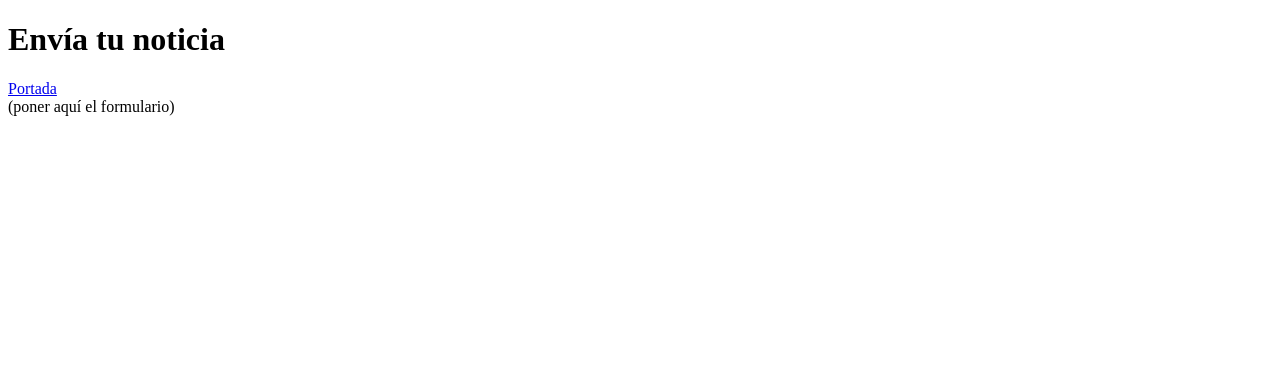
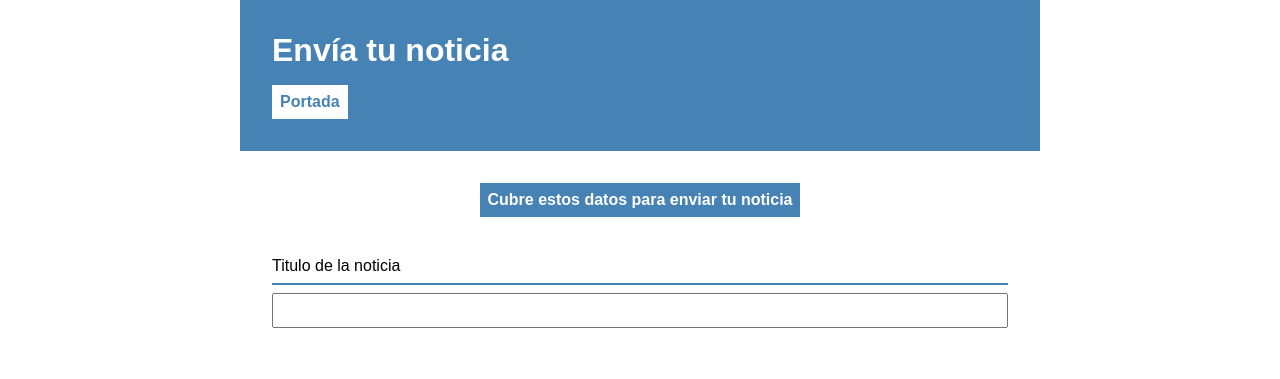
Before and after one commit to priobbas1/grupos12CO, a plain HTML site: page formulario.html in a window 1280 px wide. Drawn offline with Linux system fonts and the light colour scheme.

Commit message:
segundo version corregida

```diff
--- a/formulario.html
+++ b/formulario.html
@@ -4,6 +4,7 @@
     <meta charset="UTF-8" />
     <title>Envía tu noticia</title>
     <meta name="viewport" content="width=device-width, initial-scale=1.0" />
+    <link rel="stylesheet" href="css/style.css">
   </head>
   <body id="formulario">
     <header>
@@ -13,6 +14,14 @@
       </nav>
     </header>
 
-    <main>(poner aquí el formulario)</main>
+    <main>
+      <form>
+        <fieldset>
+          <legend>Cubre estos datos para enviar tu noticia</legend>
+          <label for="titulo">Titulo de la noticia</label>
+          <input type="text" text>
+        </fieldset>
+      </form>
+    </main>
   </body>
 </html>
```
Also changed, not shown: index.html (+0 -8 lines).
